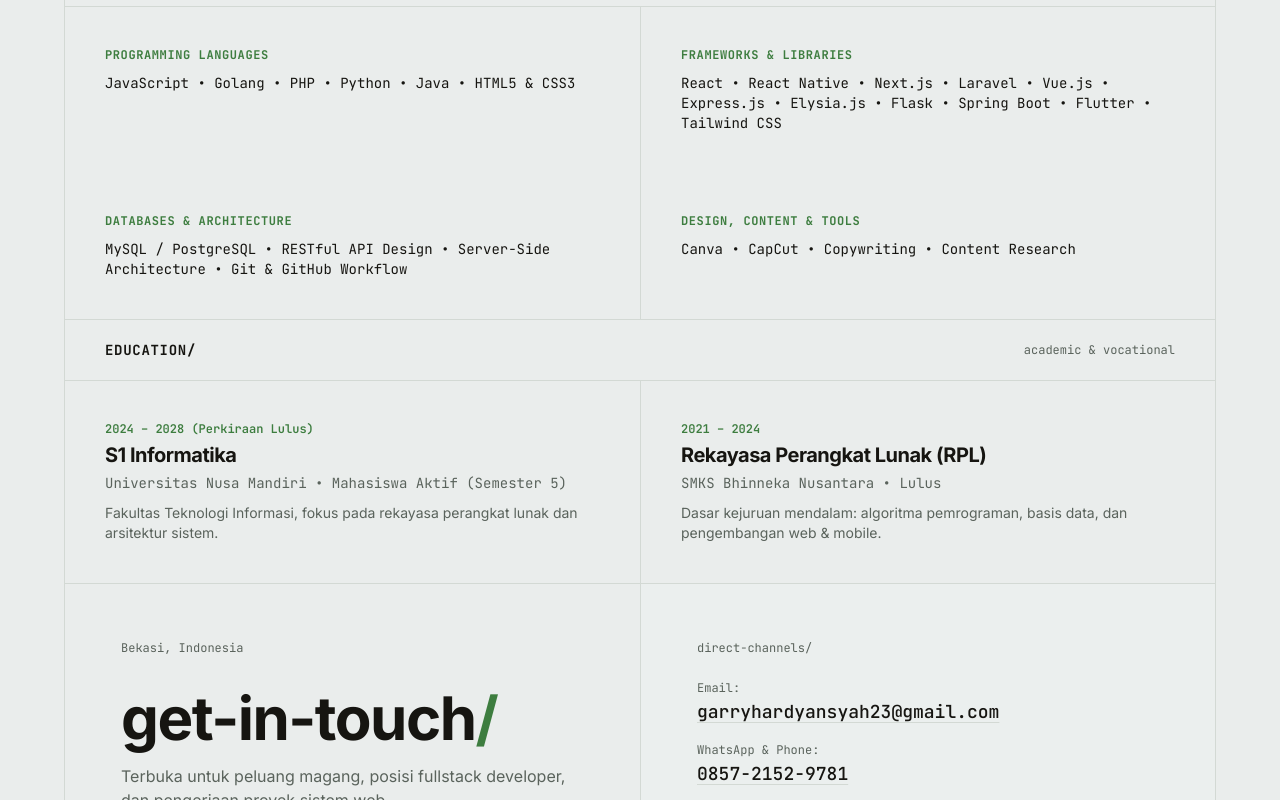
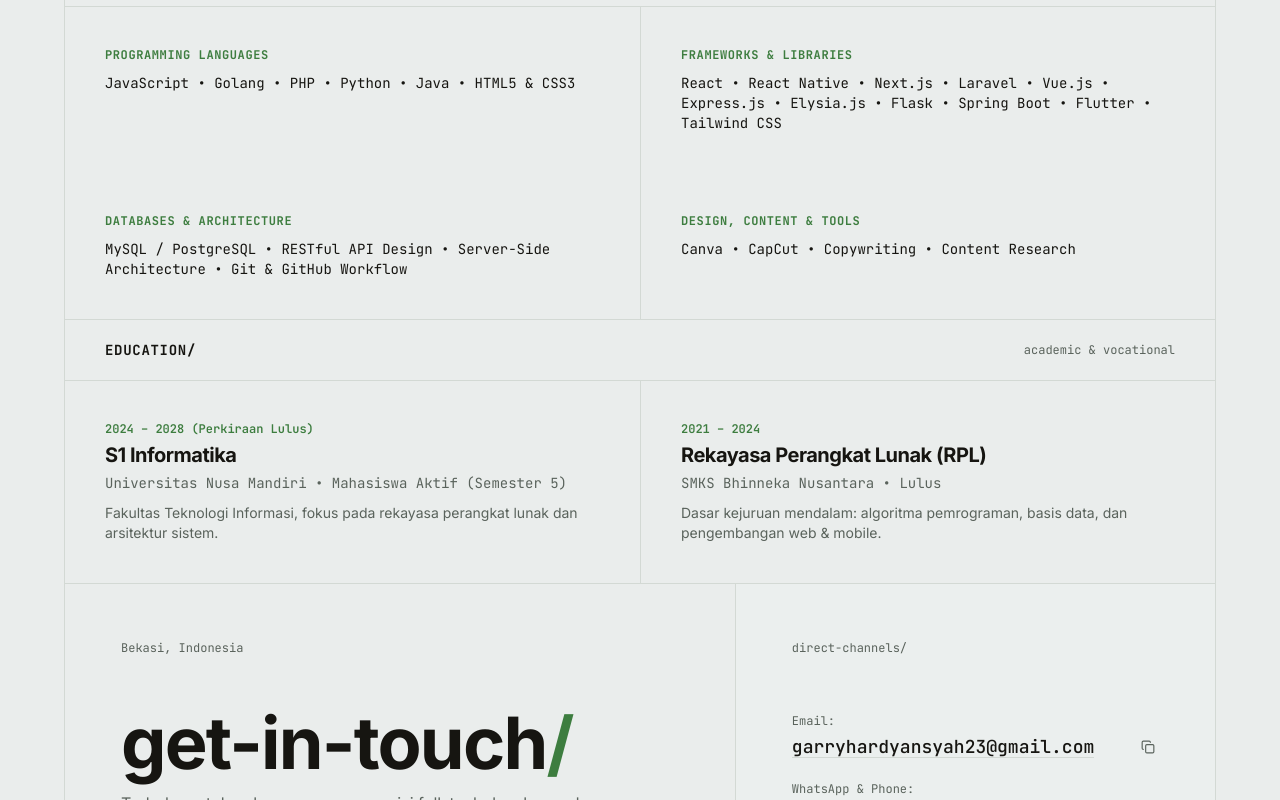
Before and after one commit to Eunnaaa/portfolio-gary, a Next.js app: page / in a window 1280 px wide. Shown: the part 2000-2800 px from the top of the page. Built offline with nearby package versions, Linux system fonts and the light colour scheme.

Commit message:
feat: mirror contact section grid layout with section about (7:5 ratio)

```diff
--- a/src/components/layout/Navbar.tsx
+++ b/src/components/layout/Navbar.tsx
@@ -12,16 +12,14 @@ export function Navbar() {
     <header className="sticky top-0 z-50 w-full bg-canvas/95 backdrop-blur-sm border-b border-grid-border">
       <div className="max-w-6xl mx-auto px-6 lg:px-8">
         <div className="flex items-center justify-between h-14">
-          {/* Brand */}
           <Link
             href="/"
             className="text-sm font-mono font-medium text-text-primary hover:text-accent-green transition-colors"
           >
             <span className="text-accent-green font-bold mr-1.5">/</span>
-            <span>gary-hardyansyah</span>
+            <span>Gary Hardyansyah</span>
           </Link>
 
-          {/* Nav links (Desktop) */}
           <nav className="hidden md:flex items-center gap-7 text-xs font-mono">
             <Link
               href="#about"
@@ -55,7 +53,6 @@ export function Navbar() {
             </Link>
           </nav>
 
-          {/* Right Action (Desktop) */}
           <div className="hidden md:flex items-center gap-3">
             <a
               href={RESUME_DATA.contact.cvDownloadUrl}
@@ -67,7 +64,6 @@ export function Navbar() {
             </a>
           </div>
 
-          {/* Mobile Menu Toggle */}
           <button
             onClick={() => setMobileMenuOpen(!mobileMenuOpen)}
             className="md:hidden p-1.5 rounded text-text-muted hover:text-text-primary border border-grid-border bg-surface"
@@ -78,7 +74,6 @@ export function Navbar() {
         </div>
       </div>
 
-      {/* Mobile Drawer */}
       {mobileMenuOpen && (
         <div className="md:hidden border-t border-grid-border bg-canvas px-6 py-4 space-y-3 font-mono text-xs">
           <Link
--- a/src/components/sections/ContactFooter.tsx
+++ b/src/components/sections/ContactFooter.tsx
@@ -1,43 +1,50 @@
 "use client";
 
-import React from "react";
+import React, { useState } from "react";
 import { RESUME_DATA } from "@/data/resume-data";
-import { ArrowUpRight, Download, MessageSquare } from "lucide-react";
+import { ArrowUpRight, Download, MessageSquare, Copy, Check } from "lucide-react";
 
 export function ContactFooter() {
+  const [copied, setCopied] = useState(false);
+
+  const handleCopyEmail = () => {
+    navigator.clipboard.writeText(RESUME_DATA.contact.email);
+    setCopied(true);
+    setTimeout(() => setCopied(false), 2000);
+  };
+
   return (
     <footer id="contact" className="bg-canvas">
-      {/* 2-Column Grid */}
-      <div className="grid grid-cols-1 lg:grid-cols-12 divide-y lg:divide-y-0 lg:divide-x divide-grid-border border-b border-grid-border">
-        {/* Left Column */}
-        <div className="lg:col-span-6 p-6 sm:p-10 lg:p-14 flex flex-col justify-between">
-          <div>
-            {/* Top metadata */}
-            <div className="text-xs font-mono text-text-muted mb-6 sm:mb-8">
+      {/* 2-Column Grid (Mirrors section#about 7:5 ratio exactly) */}
+      <div className="grid grid-cols-1 lg:grid-cols-12 min-h-[400px] border-b border-grid-border">
+        {/* Left Column: 7 cols on lg */}
+        <div className="lg:col-span-7 p-6 sm:p-10 lg:p-14 flex flex-col justify-between border-b lg:border-b-0 lg:border-r border-grid-border">
+          {/* Top Metadata */}
+          <div className="text-xs font-mono text-text-muted">
             {RESUME_DATA.location}
           </div>
 
-            {/* Big Headline with trailing slash */}
-            <h2 className="text-4xl sm:text-5xl md:text-6xl font-bold tracking-tight text-text-primary mb-3 sm:mb-4">
+          {/* Main Title & Description */}
+          <div className="my-6 sm:my-10 lg:my-12">
+            <h2 className="text-5xl sm:text-6xl md:text-7xl font-bold tracking-tight text-text-primary">
               get-in-touch<span className="text-accent-green">/</span>
             </h2>
-
-            <p className="text-xs sm:text-sm md:text-base text-text-muted leading-relaxed font-sans max-w-md">
+            <p className="mt-3 text-sm sm:text-base text-text-muted leading-relaxed font-sans max-w-lg">
               Terbuka untuk peluang magang, posisi fullstack developer, dan pengerjaan proyek sistem web.
             </p>
           </div>
 
-          {/* Action Buttons */}
-          <div className="flex flex-col sm:flex-row items-stretch sm:items-center gap-3 pt-6 sm:pt-8 mt-6 border-t border-grid-border">
+          {/* Action Buttons (Mirrors the button pair in section#about) */}
+          <div className="flex flex-col sm:flex-row items-stretch sm:items-center gap-3">
             <a
               href={RESUME_DATA.contact.whatsappUrl}
               target="_blank"
               rel="noopener noreferrer"
-              className="inline-flex items-center justify-center gap-2 px-5 py-3 sm:py-2.5 rounded text-xs font-mono font-medium bg-accent-green hover:bg-accent-green-hover text-white transition-colors"
+              className="inline-flex items-center justify-center gap-2 px-5 py-3 sm:py-2.5 rounded text-xs font-mono font-medium bg-text-primary hover:bg-accent-green text-white transition-colors"
             >
               <MessageSquare className="w-3.5 h-3.5" />
               <span>WhatsApp Gary</span>
-              <ArrowUpRight className="w-3 h-3" />
+              <ArrowUpRight className="w-3.5 h-3.5" />
             </a>
 
             <a
@@ -51,44 +58,57 @@ export function ContactFooter() {
           </div>
         </div>
 
-        {/* Right Column: Direct Channels */}
-        <div className="lg:col-span-6 p-6 sm:p-10 lg:p-14 flex flex-col justify-between bg-surface/20">
-          <div>
-            <div className="text-xs font-mono text-text-muted mb-4 sm:mb-6">
+        {/* Right Column: 5 cols on lg (Mirrors overview column in section#about) */}
+        <div className="lg:col-span-5 p-6 sm:p-10 lg:p-14 flex flex-col justify-between bg-surface/20">
+          {/* Top Tag */}
+          <div className="text-xs font-mono text-text-muted">
             direct-channels/
           </div>
 
-            <div className="space-y-4">
+          {/* Channels Information */}
+          <div className="space-y-5 my-auto py-5 sm:py-6">
             <div>
-                <span className="text-[11px] sm:text-xs font-mono text-text-muted block mb-0.5">
+              <span className="text-xs font-mono text-text-muted block mb-1">
                 Email:
               </span>
+              <div className="flex items-center justify-between gap-2">
                 <a
                   href={`mailto:${RESUME_DATA.contact.email}`}
-                  className="text-sm sm:text-base md:text-lg font-mono font-medium text-text-primary hover:text-accent-green underline underline-offset-4 decoration-grid-border transition-colors break-all"
+                  className="text-base sm:text-lg font-mono font-medium text-text-primary hover:text-accent-green underline underline-offset-4 decoration-grid-border transition-colors truncate"
                 >
                   {RESUME_DATA.contact.email}
                 </a>
+                <button
+                  onClick={handleCopyEmail}
+                  className="p-1 rounded text-text-muted hover:text-text-primary transition-colors shrink-0"
+                  title="Copy email"
+                >
+                  {copied ? (
+                    <Check className="w-3.5 h-3.5 text-accent-green" />
+                  ) : (
+                    <Copy className="w-3.5 h-3.5" />
+                  )}
+                </button>
+              </div>
             </div>
 
             <div>
-                <span className="text-[11px] sm:text-xs font-mono text-text-muted block mb-0.5">
+              <span className="text-xs font-mono text-text-muted block mb-1">
                 WhatsApp & Phone:
               </span>
               <a
                 href={RESUME_DATA.contact.whatsappUrl}
                 target="_blank"
                 rel="noopener noreferrer"
-                  className="text-sm sm:text-base md:text-lg font-mono font-medium text-text-primary hover:text-accent-green underline underline-offset-4 decoration-grid-border transition-colors"
+                className="text-base sm:text-lg font-mono font-medium text-text-primary hover:text-accent-green underline underline-offset-4 decoration-grid-border transition-colors block"
               >
                 {RESUME_DATA.contact.phone}
               </a>
             </div>
           </div>
-          </div>
 
-          {/* Social Profiles */}
-          <div className="pt-6 sm:pt-8 mt-6 border-t border-grid-border flex items-center gap-6 text-xs font-mono">
+          {/* Social Profiles (Mirrors bottom row in section#about) */}
+          <div className="pt-4 sm:pt-6 border-t border-grid-border flex items-center justify-between text-xs font-mono">
             <a
               href={RESUME_DATA.contact.githubUrl}
               target="_blank"
@@ -98,6 +118,7 @@ export function ContactFooter() {
               <span>github/</span>
               <ArrowUpRight className="w-3 h-3 text-accent-green" />
             </a>
+
             <a
               href={RESUME_DATA.contact.linkedinUrl}
               target="_blank"
@@ -112,7 +133,7 @@ export function ContactFooter() {
       </div>
 
       {/* Footer Bottom Line */}
-      <div className="max-w-6xl mx-auto px-6 sm:px-8 py-5 sm:py-6 flex flex-col sm:flex-row items-center justify-between gap-2.5 text-[11px] sm:text-xs font-mono text-text-muted">
+      <div className="max-w-6xl mx-auto px-6 sm:px-10 py-5 sm:py-6 flex flex-col sm:flex-row items-center justify-between gap-2.5 text-[11px] sm:text-xs font-mono text-text-muted">
         <div>
           © {new Date().getFullYear()} Gary Hardyansyah
         </div>
--- a/src/data/resume-data.ts
+++ b/src/data/resume-data.ts
@@ -60,7 +60,7 @@ export const RESUME_DATA = {
   },
   bio: {
     summary:
-      "Mahasiswa Informatika semester 5 di Universitas Nusa Mandiri dengan fondasi kuat dari Rekayasa Perangkat Lunak (RPL). Memiliki keahlian terintegrasi mulai dari perancangan arsitektur server-side & RESTful API hingga antarmuka web modern dengan Next.js & Laravel.",
+      "Mahasiswa Informatika semester 5 di Universitas Nusa Mandiri dengan fondasi kuat dalam pengembangan Aplikasi dan Website. Memiliki keahlian terintegrasi mulai dari perancangan arsitektur server-side & RESTful API hingga antarmuka web modern dengan Next.js & Laravel.",
     subtext:
       "Berpengalaman nyata sebagai instruktur teknis coding di SMK kejuruan dan Backend Developer pada kompetisi nasional. Disiplin, komunikatif, dan berdedikasi membangun perangkat lunak yang andal.",
   },
```
Also changed, not shown: about_grid_preview.png (added), contact_grid_mirrored_preview.png (added). Lines whose indentation alone changed are shown as unchanged.
